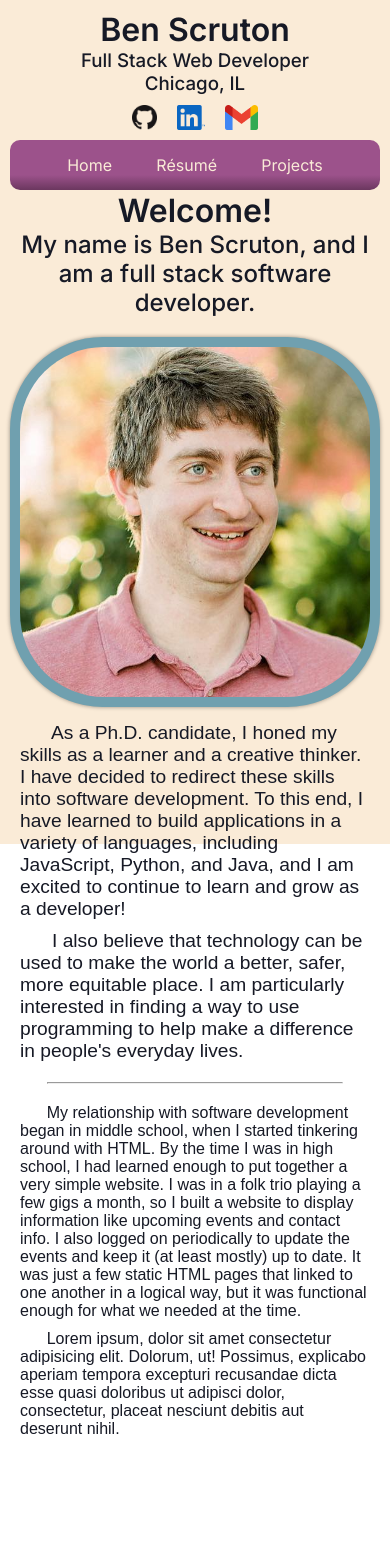
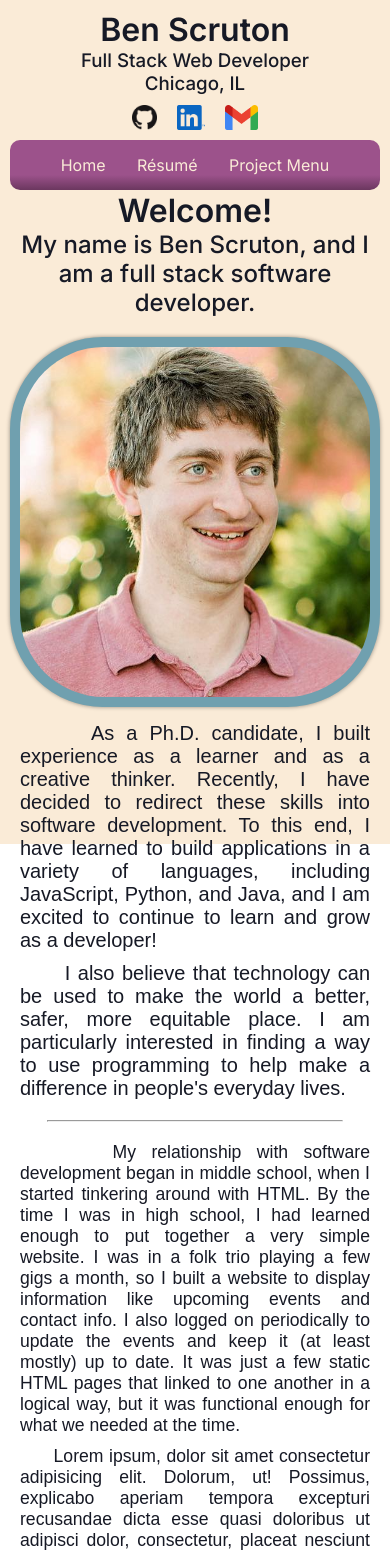
Before and after one commit to benscruton/personal_site, a React (Create React App) app: page / in a window 390 px wide. Shown: the top 1552 px of the page. Before the commit the page ends 1453 px from the top, so only its background shows below. Built offline with nearby package versions, Linux system fonts and the light colour scheme; a web font is replaced by a local one.

Commit message:
Click, rather than hover, to open submenu (better for mobile)

```diff
--- a/public/index.html
+++ b/public/index.html
@@ -30,7 +30,7 @@
       work correctly both with client-side routing and a non-root public URL.
       Learn how to configure a non-root public URL by running `npm run build`.
     -->
-    <title>React App</title>
+    <title>Ben Scruton</title>
   </head>
   <body>
     <noscript>You need to enable JavaScript to run this app.</noscript>
--- a/src/App.css
+++ b/src/App.css
@@ -21,7 +21,11 @@ p, p a, h4{
 
 h4{
   font-weight: 400;
-  font-size: 1.2em;
+  font-size: 1.25em;
+}
+
+p{
+  font-size: 1.1em;
 }
 
 a{
--- a/src/App.tsx
+++ b/src/App.tsx
@@ -29,7 +29,7 @@ const App: React.FC = () => {
         <Home path="/" windowWidth={windowWidth} />
         <Projects path="/projects" windowWidth={windowWidth}/>
         <ProjectDisplay path="/projects/:id" />
-        <Resume path="/about" windowWidth={windowWidth}/>
+        <Resume path="/resume" windowWidth={windowWidth}/>
       </Router>
     </div>
   );
--- a/src/components/Box.module.css
+++ b/src/components/Box.module.css
@@ -25,6 +25,7 @@
 .paragraph{
     margin-top: 15px;
     margin-bottom: 15px;
+    text-align: justify;
 }
 
 .footertitle{
--- a/src/components/Nav.module.css
+++ b/src/components/Nav.module.css
@@ -54,12 +54,15 @@
 }
 
 .submenu{
-    display: none;
+    /* display: none; */
+    display: block;
     position: absolute;
     top: 19px;
     min-width: 160px;
     z-index: 1;
     text-align: left;
+    margin-top: -34px;
+    margin-left: -15px;
 }
 
 .submenu li{
@@ -102,8 +105,9 @@
     border-bottom: 1px solid antiquewhite;
 }
 
-.navlinkwithsubmenu:hover .submenu{
-    display: block;
-    margin-top: -34px;
-    margin-left: -15px;
+.submenu li:first-child:hover a{
+    /* background-image: linear-gradient(to top, red 80%, #f88); */
+    background-color: antiquewhite;
+    color: #f00;
+    font-weight: bold;
 }
--- a/src/components/Nav.tsx
+++ b/src/components/Nav.tsx
@@ -1,4 +1,4 @@
-import React from "react";
+import React, { useState } from "react";
 import styles from "./Nav.module.css";
 import { Link } from "@reach/router";
 import NavProjectSubMenu from "./NavProjectSubMenu";
@@ -6,6 +6,12 @@ import NavProjectSubMenu from "./NavProjectSubMenu";
 interface Props {}
 
 const Nav: React.FC<Props> = () => {
+  const [showSubMenu, setShowSubMenu] = useState<boolean>(false);
+
+  const toggleSubMenu = (e: React.MouseEvent<HTMLAnchorElement, MouseEvent>) => {
+    e.preventDefault();
+    setShowSubMenu(!showSubMenu);
+  };
 
   return (
     <div className={styles.wrapper}>
@@ -21,22 +27,29 @@ const Nav: React.FC<Props> = () => {
 
           <Link
             className={styles.navlink}
-            to="/about"
+            to="/resume"
           >
             Résumé
           </Link>
 
           <div className={styles.navlinkwithsubmenu}>
-            <Link
+            <a
               className={styles.navlink}
-              to="/projects"
+              href="/projects"
+              onClick={toggleSubMenu}
             >
-              Projects
-            </Link>
+              Project Menu
+            </a>
 
-            <NavProjectSubMenu
-              styles={styles}
-            />
+            {showSubMenu?
+              <NavProjectSubMenu
+                styles={styles}
+                toggleMenu={toggleSubMenu}
+                hideMenu={() => setShowSubMenu(false)}
+              />
+              :
+              <></>
+            }
 
           </div>
 
--- a/src/components/NavProjectSubMenu.tsx
+++ b/src/components/NavProjectSubMenu.tsx
@@ -5,31 +5,41 @@ import projects from "../projectInfo";
 interface Props{
   styles: {
     readonly [key: string]: string;
-  }
+  },
+  toggleMenu: (e: React.MouseEvent<HTMLAnchorElement, MouseEvent>) => void,
+  hideMenu: () => void
 }
 
-const NavProjectSubMenu: React.FC<Props> = ({styles}) => {
+const NavProjectSubMenu: React.FC<Props> = ({styles, toggleMenu, hideMenu}) => {
   return (
-    <ul className={styles.submenu}>
+    <ul
+      className={styles.submenu}
+    >
+      <li>
+        <a href="/projects" onClick={toggleMenu}>
+          Close Menu
+        </a>
+      </li>
+
       <li>
         <Link
           to="/projects"
+          onClick={hideMenu}
         >
           Projects Home
         </Link>
       </li>
-      {/* <li>
-        <Link to="/projects">
-          All Projects
-        </Link>
-      </li> */}
       {projects.map( (proj, idx) =>
         <li key={idx}>
-          <Link to={proj.title.mainTitle.linkAddress || "/projects"}>
+          <Link
+            to={proj.title.mainTitle.linkAddress || "/projects"}
+            onClick={hideMenu}
+          >
             {proj.title.mainTitle.text}
           </Link>
         </li>
       )}
+
     </ul>
   );
 }
--- a/src/views/Home.module.css
+++ b/src/views/Home.module.css
@@ -22,5 +22,5 @@ h3.reg{
   width: 100%;
   margin: 0 auto;
   padding: 5px 10px;
-  text-align: left;
+  text-align: justify;
 }
--- a/src/views/Home.tsx
+++ b/src/views/Home.tsx
@@ -34,7 +34,7 @@ const Home: React.FC<Props> = ({windowWidth}) => {
   };
 
   const textBoxDimensions: CSS.Properties = {
-    textAlign: "left",
+    textAlign: "justify",
     padding: "5px 10px"
   };
 
@@ -57,7 +57,7 @@ const Home: React.FC<Props> = ({windowWidth}) => {
         <div style={textContainerDimensions}>
           <h4 style={textBoxDimensions}>
             &nbsp;&nbsp;&nbsp;&nbsp;&nbsp;
-            As a Ph.D. candidate, I honed my skills as a learner and a creative thinker.   I have decided to redirect these skills into software development.  To this end, I have learned to build applications in a variety of languages, including JavaScript, Python, and Java, and I am excited to continue to learn and grow as a developer!
+            As a Ph.D. candidate, I built experience as a learner and as a creative thinker.  Recently, I have decided to redirect these skills into software development.  To this end, I have learned to build applications in a variety of languages, including JavaScript, Python, and Java, and I am excited to continue to learn and grow as a developer!
           </h4>
           <h4 style={textBoxDimensions}>
             &nbsp;&nbsp;&nbsp;&nbsp;&nbsp;
```
